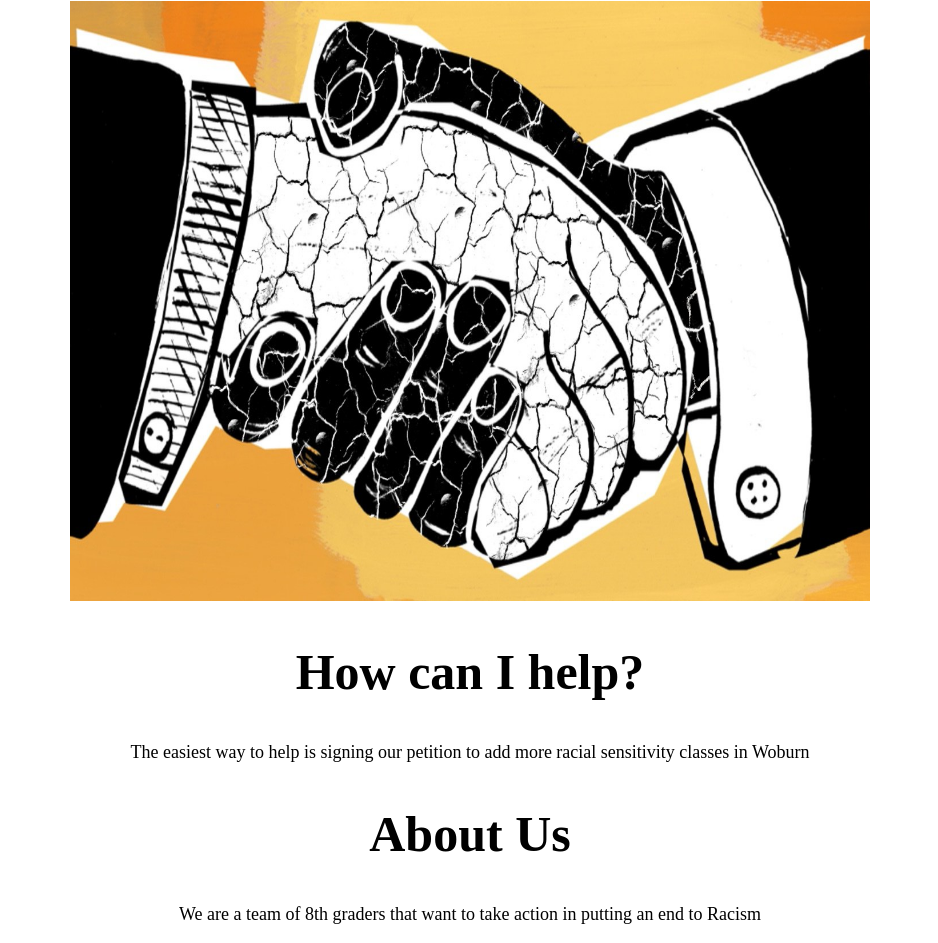
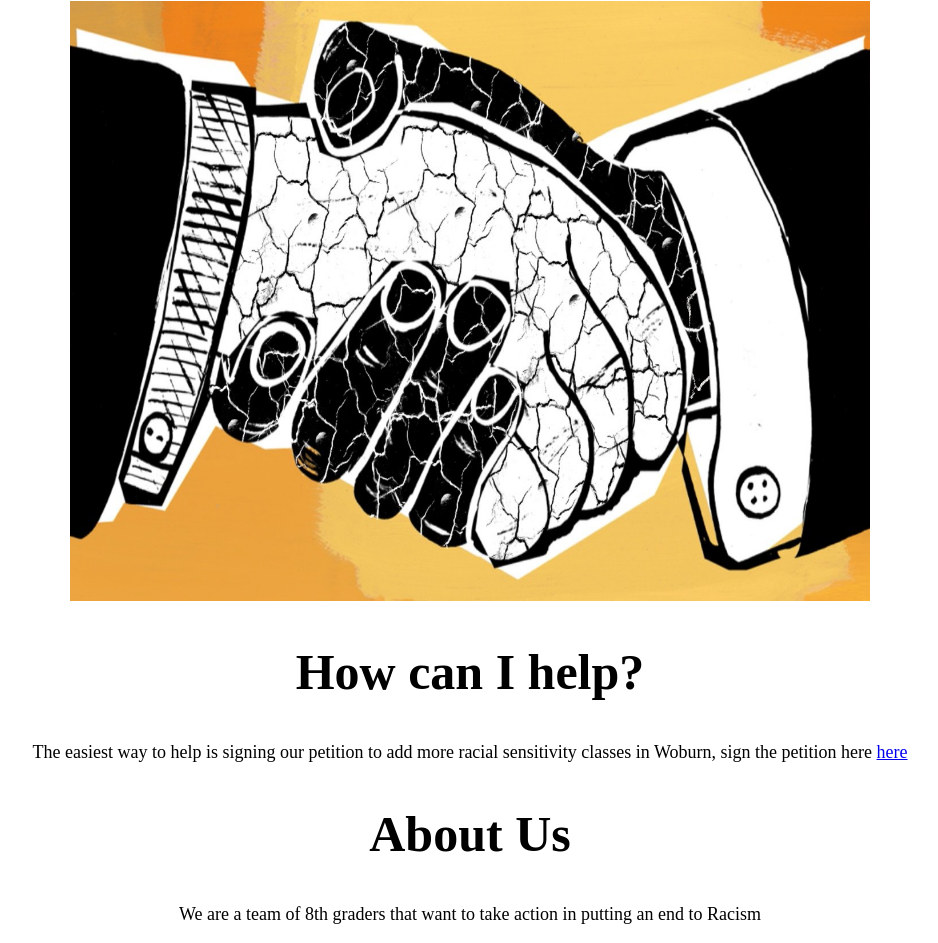
Before and after one commit to No-Hand-Man/TeachRacialEdu, a plain HTML site: page index.html in a window 1280 px wide. Shown: the part 299-1242 px from the top of the page, without its empty margins (170-1108 px from the left). Drawn offline with Linux system fonts and the light colour scheme.

Commit message:
Update index.html

```diff
--- a/index.html
+++ b/index.html
@@ -51,7 +51,7 @@ h2 {
 <img src="Civility-Cracked-Hands.jpeg" alt="HandShakey" style="width:800px;height:600px" class="center">
 
 <h2>How can I help?</h2>
-<p>The easiest way to help is signing our petition to add more racial sensitivity classes in Woburn</p>
+<p>The easiest way to help is signing our petition to add more racial sensitivity classes in Woburn, sign the petition here <a href="https://www.change.org/p/everyone-racial-sensitivity-training?utm_content=cl_sharecopy_29286534_en-US%3A4&recruiter=1164210621&utm_source=share_petition&utm_medium=copylink&utm_campaign=tap_basic_share">here</a> </p>
 
 <h2>About Us</h2>
 <p>We are a team of 8th graders that want to take action in putting an end to Racism</p>
```
